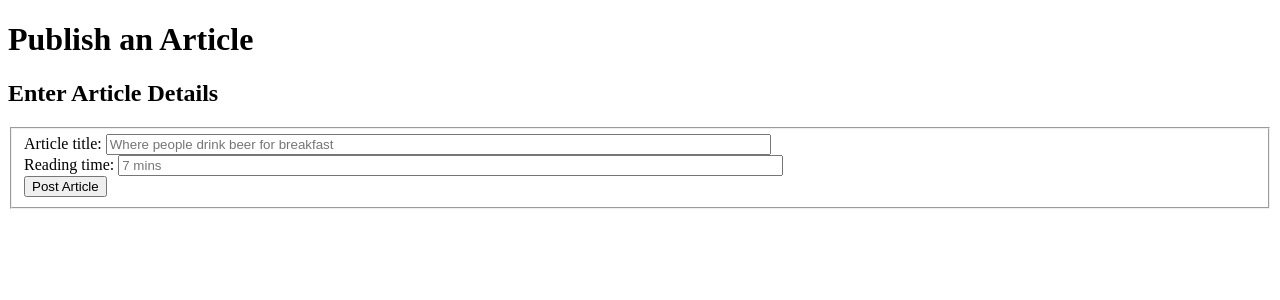
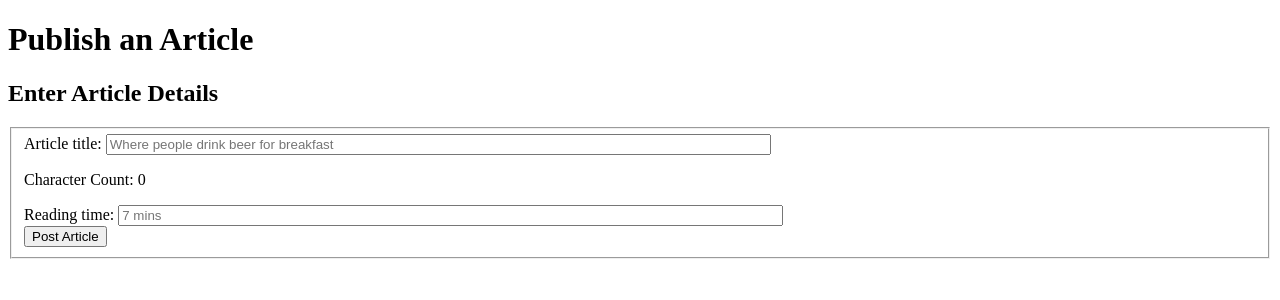
Before and after one commit to divinehoney/Hand-in-2-Flask, a Flask app: page /publisharticle in a window 1280 px wide. Shown: the part 58-358 px from the top of the page. Run offline with Flask 3, Linux system fonts and the light colour scheme.

Commit message:
add character counter

```diff
--- a/app/templates/articles/new.html
+++ b/app/templates/articles/new.html
@@ -11,6 +11,7 @@
         <div>
             <label for="title">Article title:</label>
             <input type="text" id="title" name="title" placeholder="Where people drink beer for breakfast" size="80">
+            <p>Character Count: <span id="counter">0</span></p>
         </div>
         <div>
             <label for="reading_time">Reading time:</label>
@@ -23,4 +24,14 @@
     </fieldset>
   </form>
 
+  <script>
+    const input_field = document.getElementById("title");
+    input_field.addEventListener('keyup', function() {
+        const current_value = input_field.value;
+        const character_count = current_value.length;
+        const counter = document.getElementById("counter");
+        counter.innerText = character_count;
+    })
+  </script>
+
   {% endblock %}
```
